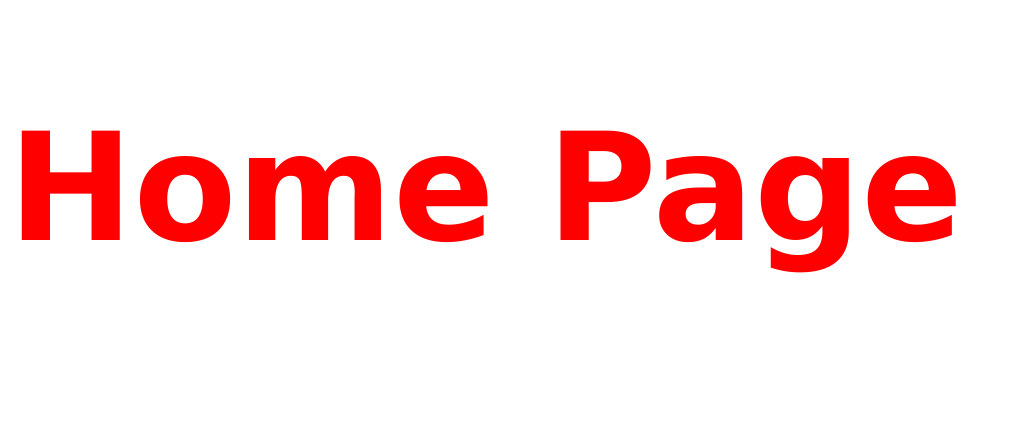
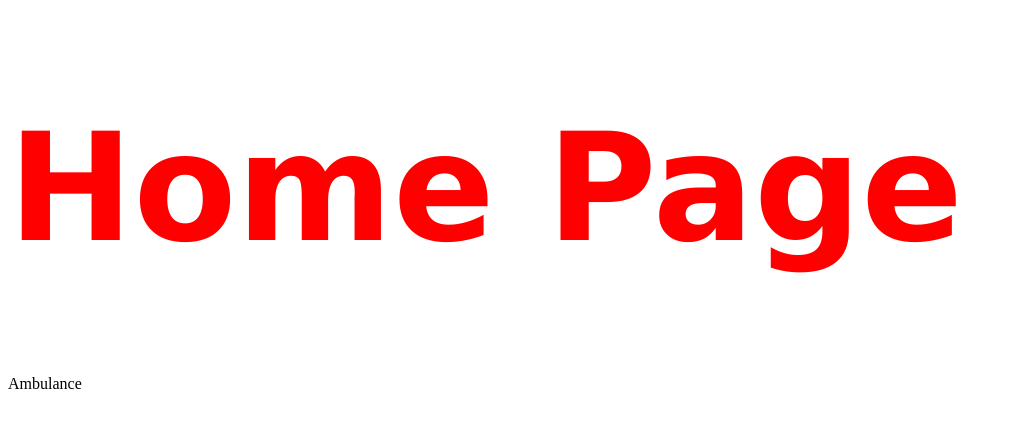
Before and after one commit to RoseGit/Angular14Practice, an Angular app in the folder ambulance/: page / in a window 1280 px wide. Shown: the top 428 px of the page, without its empty margins (0-1010 px from the left). Built offline with nearby package versions, Linux system fonts and the light colour scheme.

Commit message:
Add variables to html

```diff
--- a/ambulance/projects/sistema/src/app/home.component.ts
+++ b/ambulance/projects/sistema/src/app/home.component.ts
@@ -5,7 +5,7 @@ import { Component } from "@angular/core";
 /*Selector de etiqueta */
 @Component({
     selector: "amb-home",
-    template : "<h1>Home Page</h1>",
+    template : "<h1>Home Page</h1><span>{{title}}</span>",
     styles:['h1{ color:red; font-family:Verdana}', 'h1{font-size:150px}']
 })
 
@@ -23,4 +23,6 @@ import { Component } from "@angular/core";
 })*/
 
 //export es como decir que es publica
-export class HomeComponent{}
+export class HomeComponent{
+    title = 'Ambulance'
+}
```
